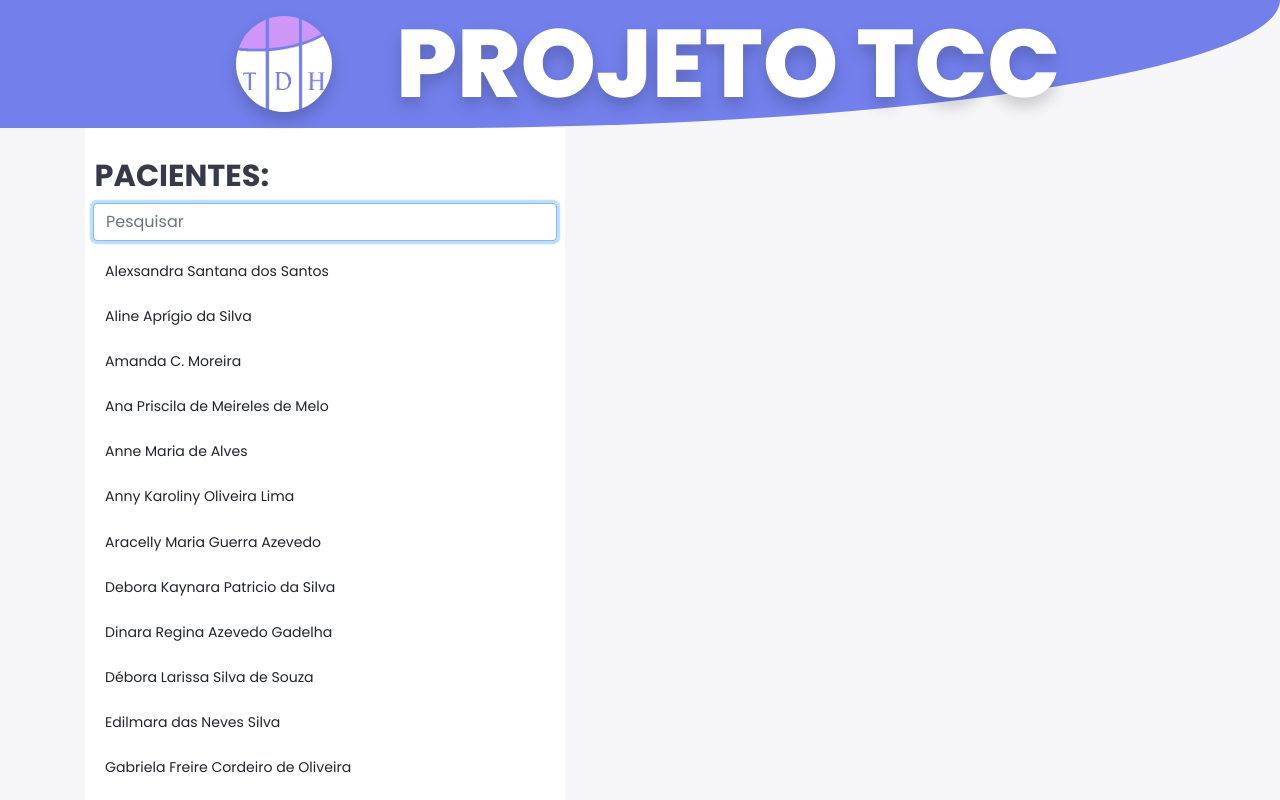
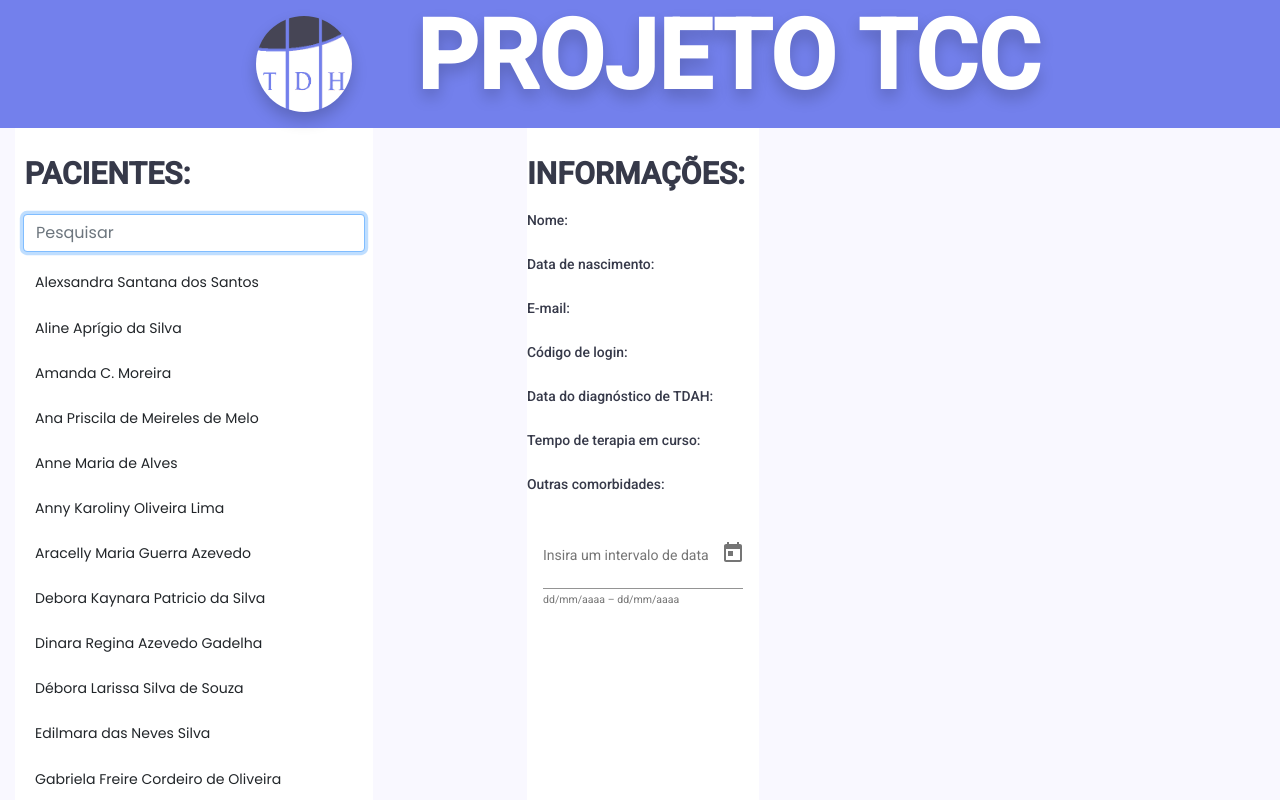
Before and after one commit to TiagoStryke/tcc-tdah-front-end, an Angular app: page /dashboard in a window 1280 px wide. Built offline with nearby package versions, Linux system fonts and the light colour scheme.

Commit message:
datepicker added

```diff
--- a/angular.json
+++ b/angular.json
@@ -27,7 +27,7 @@
             "tsConfig": "tsconfig.app.json",
             "inlineStyleLanguage": "scss",
             "assets": ["src/favicon.ico", "src/assets"],
-            "styles": ["src/styles.scss"],
+            "styles": ["./node_modules/@angular/material/prebuilt-themes/deeppurple-amber.css", "src/styles.scss"],
             "scripts": []
           },
           "configurations": {
@@ -90,7 +90,7 @@
             "karmaConfig": "karma.conf.js",
             "inlineStyleLanguage": "scss",
             "assets": ["src/favicon.ico", "src/assets"],
-            "styles": ["src/styles.scss"],
+            "styles": ["./node_modules/@angular/material/prebuilt-themes/deeppurple-amber.css", "src/styles.scss"],
             "scripts": []
           }
         }
--- a/package.json
+++ b/package.json
@@ -11,10 +11,12 @@
   "private": true,
   "dependencies": {
     "@angular/animations": "~13.1.0",
+    "@angular/cdk": "^13.3.9",
     "@angular/common": "~13.1.0",
     "@angular/compiler": "~13.1.0",
     "@angular/core": "~13.1.0",
     "@angular/forms": "~13.1.0",
+    "@angular/material": "^13.3.9",
     "@angular/platform-browser": "~13.1.0",
     "@angular/platform-browser-dynamic": "~13.1.0",
     "@angular/router": "~13.1.0",
--- a/src/app/components/dashboard/dashboard.component.html
+++ b/src/app/components/dashboard/dashboard.component.html
@@ -33,6 +33,9 @@
         <img src="assets/images/logo-test.png" />
         <h1>PROJETO TCC</h1>
       </div>
+      <div>
+        <!-- TODO profile options -->
+      </div>
     </div>
     <div class="container">
       <!-- SIDEBAR -->
@@ -61,7 +64,7 @@
             <li
               (click)="clickWorking($event)"
               class="list-group-item"
-              *ngFor="let c of listPatients | appFilter: searchText"
+              *ngFor="let c of listPatients | appFilter : searchText"
               appHighlight
               [searchedWord]="searchText"
               [content]="c"
@@ -73,7 +76,33 @@
         </div>
       </aside>
       <!-- MAIN CONTENT -->
-      <div></div>
+      <main>
+        <div class="info">
+          <h2>INFORMAÇÕES:</h2>
+          <h3>Nome:</h3>
+          <h3>Data de nascimento:</h3>
+          <h3>E-mail:</h3>
+          <h3>Código de login:</h3>
+          <h3>Data do diagnóstico de TDAH:</h3>
+          <h3>Tempo de terapia em curso:</h3>
+          <h3>Outras comorbidades:</h3>
+        </div>
+        <div class="datepicker">
+          <mat-form-field>
+            <mat-label>Insira um intervalo de data</mat-label>
+            <mat-date-range-input [rangePicker]="picker">
+              <input matStartDate placeholder="Data inicial" />
+              <input matEndDate placeholder="Data final" />
+            </mat-date-range-input>
+            <mat-hint>dd/mm/aaaa – dd/mm/aaaa</mat-hint>
+            <mat-datepicker-toggle
+              matIconSuffix
+              [for]="picker"
+            ></mat-datepicker-toggle>
+            <mat-date-range-picker #picker></mat-date-range-picker>
+          </mat-form-field>
+        </div>
+      </main>
     </div>
   </body>
 </html>
--- a/src/app/components/dashboard/dashboard.component.scss
+++ b/src/app/components/dashboard/dashboard.component.scss
@@ -1,7 +1,6 @@
 @import url("https://fonts.googleapis.com/css2?family=Poppins:wght@300;400;500;600;700;800&display=swap");
 
 $color-primary: #7380ec;
-$color-danger: #ff7782;
 $color-success: #41f1b6;
 $color-warning: #ffbb55;
 $color-white: #fff;
@@ -10,17 +9,7 @@ $color-info-light: #dce1eb;
 $color-dark: #363949;
 $color-light: rgba(132, 139, 200, 0.18);
 $color-banner: #7380ec;
-$color-background: #f6f6f9;
-
-$card-border-radius: 2rem;
-$border-radius-1: 0.4rem;
-$border-radius-2: 0.8rem;
-$border-radius-3: 1.2rem;
-
-$card-padding: 1.8rem;
-$padding-1: 1.2rem;
-
-$box-shadow: 0 2rem 3rem $color-light;
+$color-background: #f9f8ff;
 
 * {
   margin: 0;
@@ -47,7 +36,7 @@ html {
   width: 100%;
   height: 8rem;
   background-color: $color-banner;
-  border-bottom-right-radius: 80rem 12rem;
+  //border-bottom-right-radius: 80rem 12rem;
 }
 
 .banner-content {
@@ -56,7 +45,7 @@ html {
   align-self: auto;
   justify-content: center;
   display: flex;
-  color: $color-info-light;
+  color: #f9f8ff;
   gap: 3rem;
 }
 
@@ -102,6 +91,8 @@ h2 {
 
 h3 {
   font-size: 0.87rem;
+  font-weight: 550;
+  color: $color-dark;
 }
 
 h4 {
@@ -123,33 +114,8 @@ small {
   overflow: hidden;
 }
 
-.text-muted {
-  color: $color-info-dark;
-}
-
-b {
-  color: $color-dark;
-}
-
-.primary {
-  color: $color-primary;
-}
-
-.danger {
-  color: $color-danger;
-}
-
-.success {
-  color: $color-success;
-}
-
-.warning {
-  color: $color-warning;
-}
-
 aside {
   background: white;
-  min-width: 30rem;
   width: max-content;
 }
 
@@ -179,9 +145,13 @@ aside .bottom {
 .container {
   width: 96%;
   display: grid;
-  margin: 0 auto;
-  gap: 1.8rem;
+  margin: 0;
+  gap: 18rem;
   grid-template-columns: 14rem auto 23rem;
+}
+
+.info {
+  margin-top: 1.9rem;
 }
 
 .list-group-item {
@@ -204,3 +174,27 @@ ul :hover:before {
   left: 0px;
   top: 0px;
 }
+.datepicker {
+  width: 100%;
+  height: 9rem;
+  background: white;
+  //border-radius: 0.5rem;
+  //box-shadow: 0 0.5rem 1rem rgba(0, 0, 0, 0.2);
+  padding: 1rem;
+  // display: flex;
+  // flex-direction: column;
+  // gap: 1rem;
+}
+
+main {
+  background: white;
+}
+mat-datepicker-toggle {
+  position: absolute;
+  top: -0.6rem;
+  right: -0.6rem;
+}
+
+mat-date-range-input {
+  padding: 0.6rem;
+}
--- a/src/index.html
+++ b/src/index.html
@@ -15,8 +15,11 @@
       rel="stylesheet"
     />
     <script src="https://cdn.jsdelivr.net/npm/bootstrap@5.2.2/dist/js/bootstrap.bundle.min.js"></script>
-  </head>
-  <body>
+      <link rel="preconnect" href="https://fonts.gstatic.com">
+    <link href="https://fonts.googleapis.com/css2?family=Roboto:wght@300;400;500&display=swap" rel="stylesheet">
+    <link href="https://fonts.googleapis.com/icon?family=Material+Icons" rel="stylesheet">
+</head>
+  <body class="mat-typography">
     <app-root></app-root>
   </body>
 </html>
--- a/src/styles.scss
+++ b/src/styles.scss
@@ -1 +1,39 @@
+
+// Custom Theming for Angular Material
+// For more information: https://material.angular.io/guide/theming
+@use '@angular/material' as mat;
+// Plus imports for other components in your app.
+
+// Include the common styles for Angular Material. We include this here so that you only
+// have to load a single css file for Angular Material in your app.
+// Be sure that you only ever include this mixin once!
+@include mat.core();
+
+// Define the palettes for your theme using the Material Design palettes available in palette.scss
+// (imported above). For each palette, you can optionally specify a default, lighter, and darker
+// hue. Available color palettes: https://material.io/design/color/
+$tcc-tdah-front-end-primary: mat.define-palette(mat.$indigo-palette);
+$tcc-tdah-front-end-accent: mat.define-palette(mat.$pink-palette, A200, A100, A400);
+
+// The warn palette is optional (defaults to red).
+$tcc-tdah-front-end-warn: mat.define-palette(mat.$red-palette);
+
+// Create the theme object. A theme consists of configurations for individual
+// theming systems such as "color" or "typography".
+$tcc-tdah-front-end-theme: mat.define-light-theme((
+  color: (
+    primary: $tcc-tdah-front-end-primary,
+    accent: $tcc-tdah-front-end-accent,
+    warn: $tcc-tdah-front-end-warn,
+  )
+));
+
+// Include theme styles for core and each component used in your app.
+// Alternatively, you can import and @include the theme mixins for each component
+// that you are using.
+@include mat.all-component-themes($tcc-tdah-front-end-theme);
+
 /* You can add global styles to this file, and also import other style files */
+
+html, body { height: 100%; }
+body { margin: 0; font-family: Roboto, "Helvetica Neue", sans-serif; }
```
Also changed, not shown: src/app/app.module.ts (+16 -1 lines), src/assets/images/logo-test.png, 1 other file (tests, documents, lock files or other folders).
